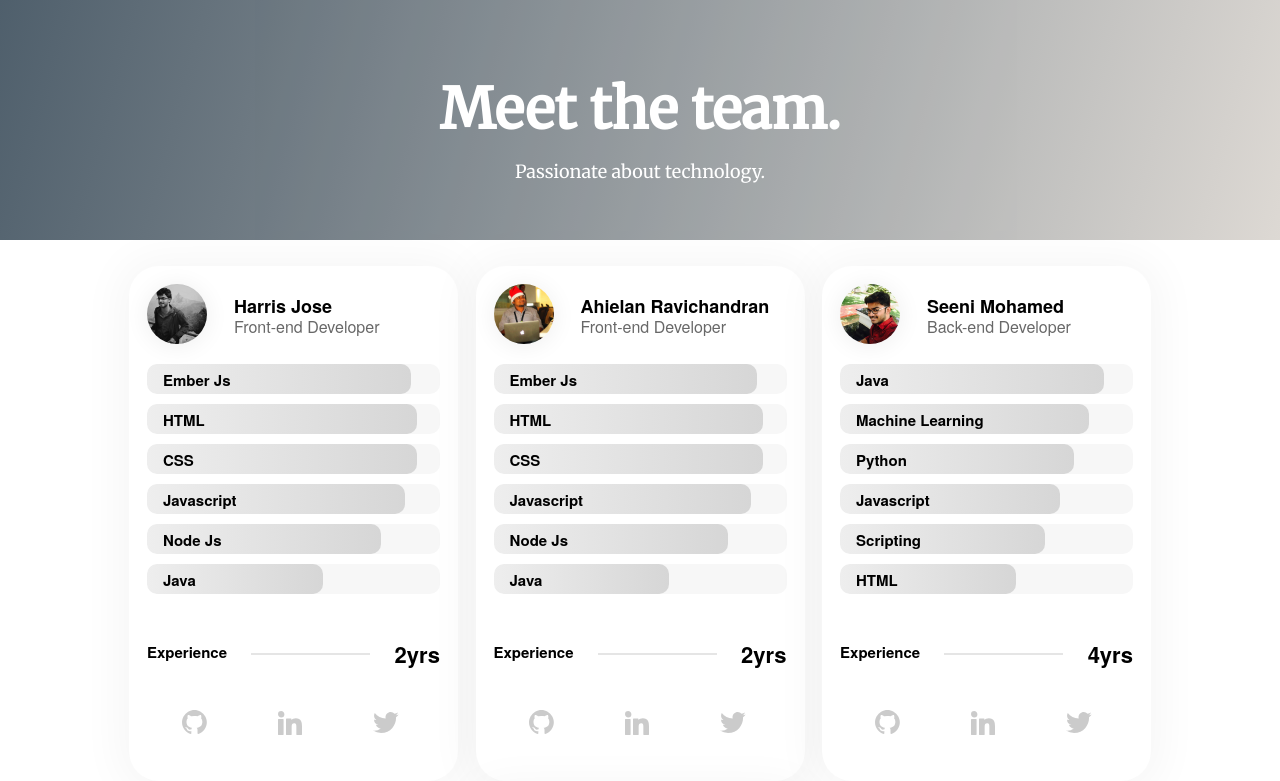
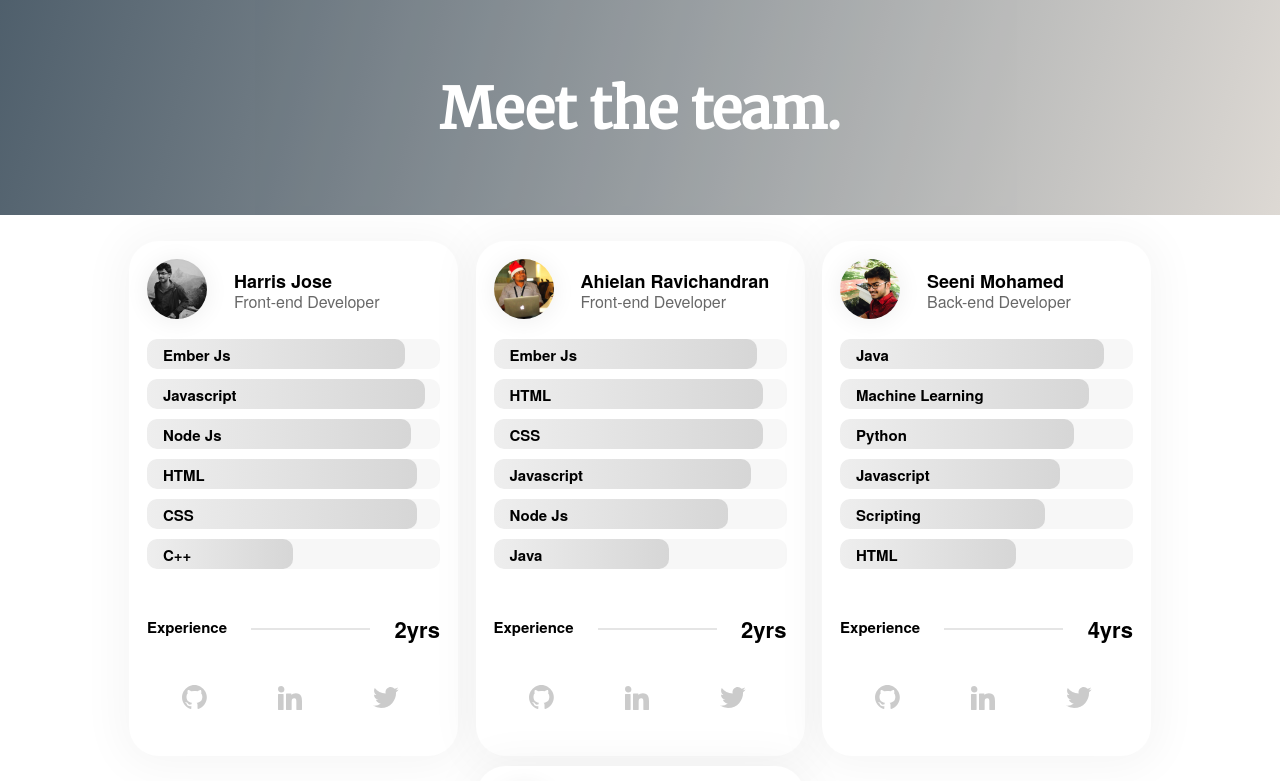
Before and after one commit to ahielanravichandran/ahielanravichandran.github.io, a plain HTML site: page index.html in a window 1280 px wide. Shown: the top 781 px of the page. Drawn offline with nearby package versions, Linux system fonts and the light colour scheme.

Commit message:
Update index.html

```diff
--- a/index.html
+++ b/index.html
@@ -30,7 +30,7 @@
         border: solid 1px #000000;
       }
       .header-content {
-        height: 240px;
+        height: 215px;
         opacity: 0.85;
 	      background-image: linear-gradient(105deg, #304352, #d7d2cc);
       }
@@ -275,11 +275,6 @@
           Meet the team.
         </p>
       </div>
-      <div>
-        <p class="passionate-about-tec">
-          Passionate about technology.
-        </p>
-      </div>
     </div>
     <div class="developer-section">
       <div class="developer-card">
@@ -293,8 +288,18 @@
         </div>
         <div class="developer-stack">
           <div class="progress">
+            <div class="progress-bar" role="progressbar" style="width: 88%; height: 30px;" aria-valuenow="88" aria-valuemin="0" aria-valuemax="100">
+              <div class="stack-name">Ember Js</div>
+            </div>
+          </div>
+          <div class="progress">
+            <div class="progress-bar" role="progressbar" style="width: 95%; height: 30px;" aria-valuenow="88" aria-valuemin="0" aria-valuemax="100">
+              <div class="stack-name">Javascript</div>
+            </div>
+          </div>
+          <div class="progress">
             <div class="progress-bar" role="progressbar" style="width: 90%; height: 30px;" aria-valuenow="88" aria-valuemin="0" aria-valuemax="100">
-              <div class="stack-name">Ember Js</div>
+              <div class="stack-name">Node Js</div>
             </div>
           </div>
           <div class="progress">
@@ -308,18 +313,8 @@
             </div>
           </div>
           <div class="progress">
-            <div class="progress-bar" role="progressbar" style="width: 88%; height: 30px;" aria-valuenow="88" aria-valuemin="0" aria-valuemax="100">
-              <div class="stack-name">Javascript</div>
-            </div>
-          </div>
-          <div class="progress">
-            <div class="progress-bar" role="progressbar" style="width: 80%; height: 30px;" aria-valuenow="88" aria-valuemin="0" aria-valuemax="100">
-              <div class="stack-name">Node Js</div>
-            </div>
-          </div>
-          <div class="progress">
-            <div class="progress-bar" role="progressbar" style="width: 60%; height: 30px;" aria-valuenow="88" aria-valuemin="0" aria-valuemax="100">
-              <div class="stack-name">Java</div>
+            <div class="progress-bar" role="progressbar" style="width: 50%; height: 30px;" aria-valuenow="88" aria-valuemin="0" aria-valuemax="100">
+              <div class="stack-name">C++</div>
             </div>
           </div>
         </div>
```
